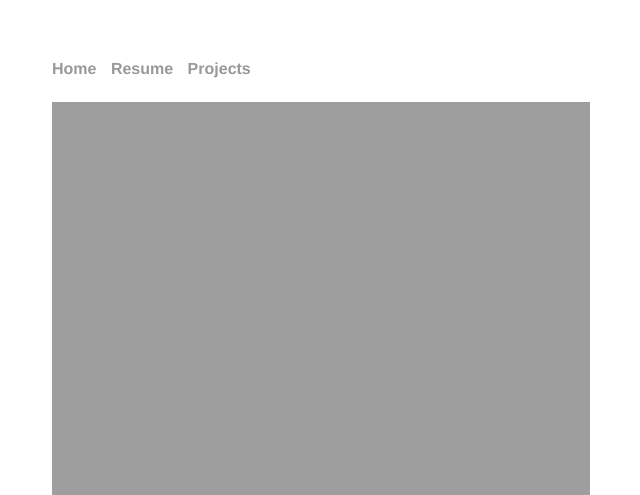
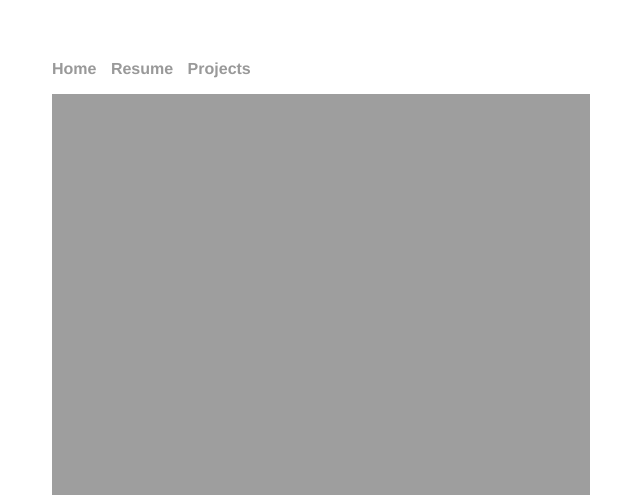
Before and after one commit to thecatherinehuang/thecatherinehuang.github.io, a Jekyll site: the page built from index.html, in a window 1280 px wide. Shown: the top 495 px of the page, without its empty margins (140-780 px from the left). Built offline with Jekyll 4.4.1, drawn with Linux system fonts in a browser that asks for light colours; grey boxes are pictures that could not be loaded.

Commit message:
Update index.html

```diff
--- a/index.html
+++ b/index.html
@@ -2,4 +2,4 @@
 layout: default
 title: Home
 ---
-<p><img src="me.jpg" alt = "picture of me", width='700px'> </p>
+<img src="me.jpg" alt = "picture of me", width='700px'>
```
